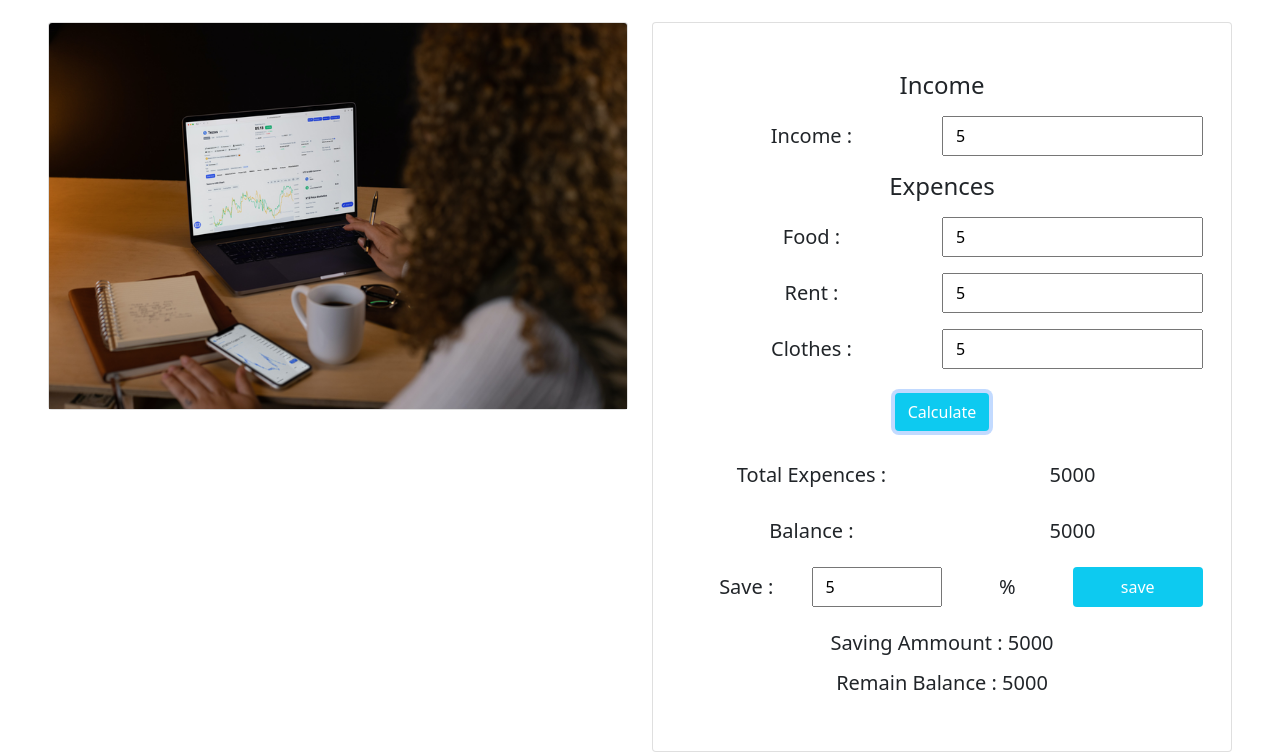
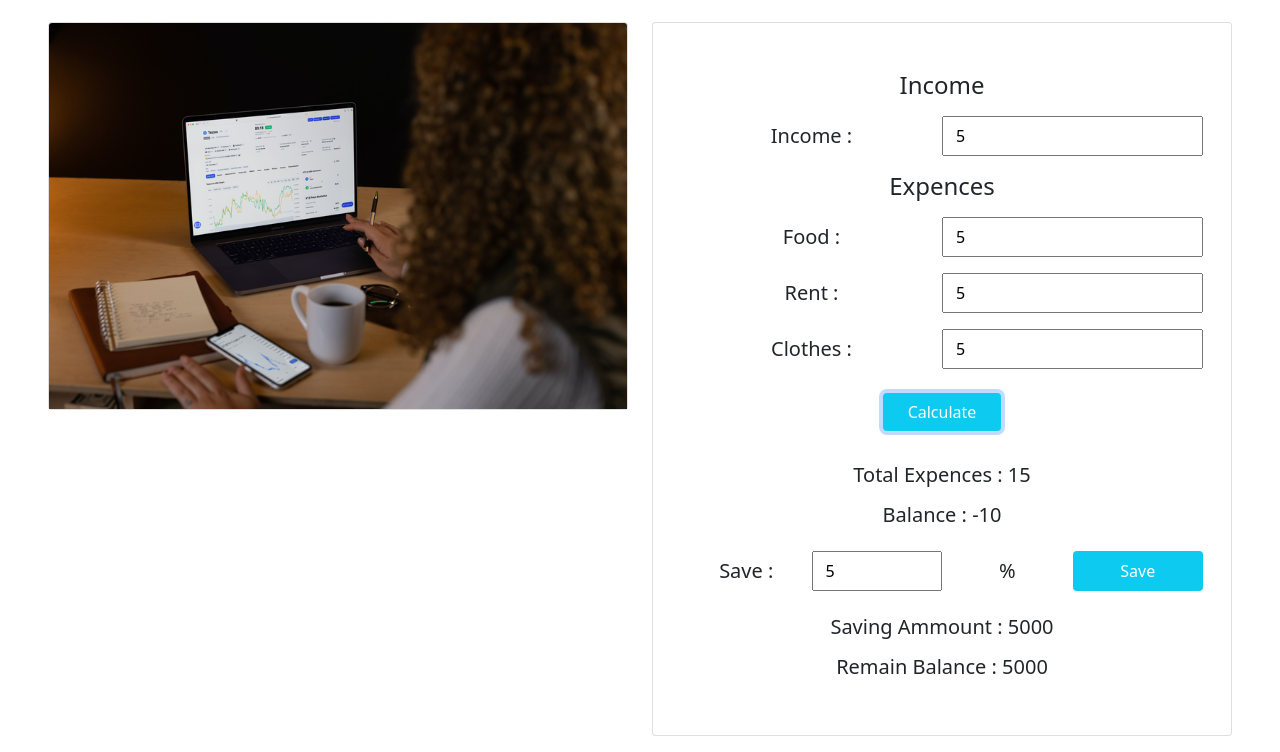
Before and after one commit to azmi0323/money-master-project, a plain HTML site: page index.html in a window 1280 px wide. Both pictures are taken after typing "5", "5", "5", "5", "5" into the empty fields and a click on the button "Calculate". Shown: the part 134-886 px from the top of the page. Drawn offline with nearby package versions, Linux system fonts and the light colour scheme.

Commit message:
total expence commit

```diff
--- a/app.js
+++ b/app.js
@@ -0,0 +1,25 @@
+// get calculate button
+document.getElementById('calculate-btn').addEventListener('click',function(){
+
+    const incomeInput = document.getElementById('income-input').value;
+    const foodInput = document.getElementById('food-input').value;
+    const rentInput = document.getElementById('rent-input').value;
+    const clothesInput = document.getElementById('clothes-input').value;
+    const totalExpences = document.getElementById('total-expences');
+
+    const balanceInfo = document.getElementById('balance-info');
+
+    // if(incomeInput<0 || foodInput<0 || rentInput<0 || clothesInput){
+    //     console.log('wrong')
+    // }
+    const allExpence = (parseInt(foodInput)+parseInt(rentInput)+parseInt(clothesInput));
+    totalExpences.innerText = allExpence;
+    balanceInfo.innerText = parseInt(incomeInput) - allExpence
+
+})
+
+// savings calculation
+document.getElementById('save-btn').addEventListener('click',function(){
+    const incomeInput = document.getElementById('income-input').value;
+
+})
--- a/index.html
+++ b/index.html
@@ -27,10 +27,12 @@
     <main>
         <section class="mx-5">
             <div class="row row-cols-1 row-cols-md-2 g-4">
+                <!-- left side image  -->
                 <div class="col">
                     <div class="card">
                         <img src="img/bgImg.png" class="card-img-top" alt="">
                     </div>
+                    <!-- right side inputs  -->
                 </div>
                 <div class="col text-center">
                     <div class="card p-4">
@@ -40,39 +42,37 @@
                             </div>
                             <div class="row row-cols-2">
                                 <h5 class=" my-3">Income :</h5>
-                                <input class=" my-2" type="number">
+                                <input id="income-input" class=" my-2" type="number">
                             </div>
                             <div>
                                 <h4 class="text-center card-title m-2"> Expences</h4>
                             </div>
                             <div class="row row-cols-2">
                                 <h5 class="my-3">Food :</h5>
-                                <input class=" my-2" type="number">
+                                <input required id="food-input" class=" my-2" type="number">
                             </div>
                             <div class="row row-cols-2">
                                 <h5 class=" my-3">Rent :</h5>
-                                <input class=" my-2" type="number">
+                                <input id="rent-input" class=" my-2" type="number">
                             </div>
                             <div class="row row-cols-2">
                                 <h5 class=" my-3">Clothes :</h5>
-                                <input class=" my-2" type="number">
+                                <input id="clothes-input" class=" my-2" type="number">
                             </div>
                             <div>
-                                <h4 class="text-center m-3 fs-3"><button type="button" class="btn bg-info text-white">Calculate</button></h4>
+                            <button type="button" id="calculate-btn" class="btn px-4 my-3 bg-info text-white">Calculate</button>
                             </div>
-                            <div class="row row-cols-2">
-                                <h5 class=" my-3">Total Expences : </h5>
-                                <h5 class="text-center my-3">5000</h5>
+                            <div class="">
+                                <h5 class=" my-3">Total Expences : <span id="total-expences">5000</span> </h5>
                             </div>
-                            <div class="row row-cols-2">
-                                <h5 class="my-3">Balance : </h5>
-                                <h5 class="text-center my-3">5000</h5>
+                            <div class="">
+                                <h5 class=" my-3">Balance : <span id="balance-info">5000</span> </h5>
                             </div>
                             <div class="row row-cols-4">
                                 <h5 class=" my-3">Save :</h5>
-                                <input class=" my-2" type="number">
+                                <input id="save-info" class=" my-2" type="number">
                                 <h5 class="text-center my-3">%</h5>
-                                <button type="button" class="btn bg-info text-white my-2 ">save</button>
+                                <button type="button" id="save-btn" class="btn bg-info text-white my-2 ">Save</button>
                             </div>
                             <div class="">
                                 <h5 class=" my-3">Saving Ammount : <span>5000</span> </h5>
```
